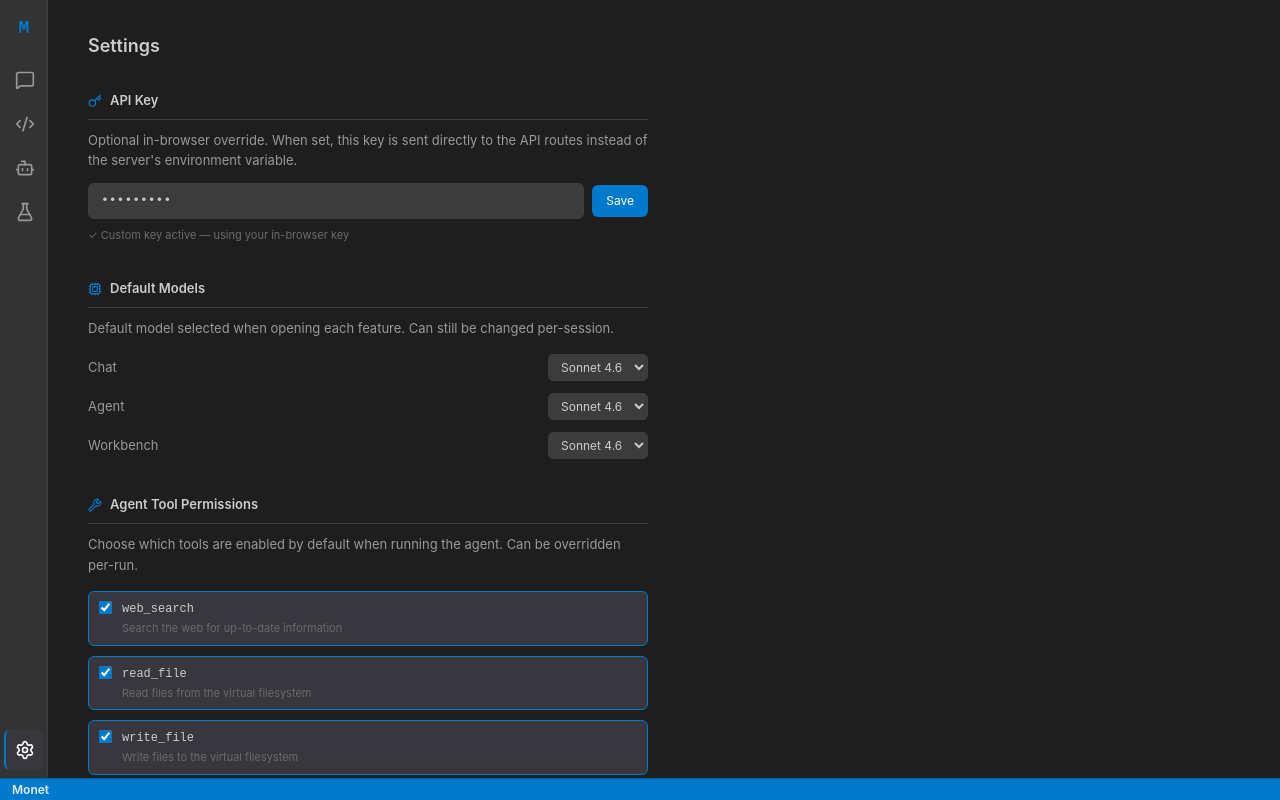
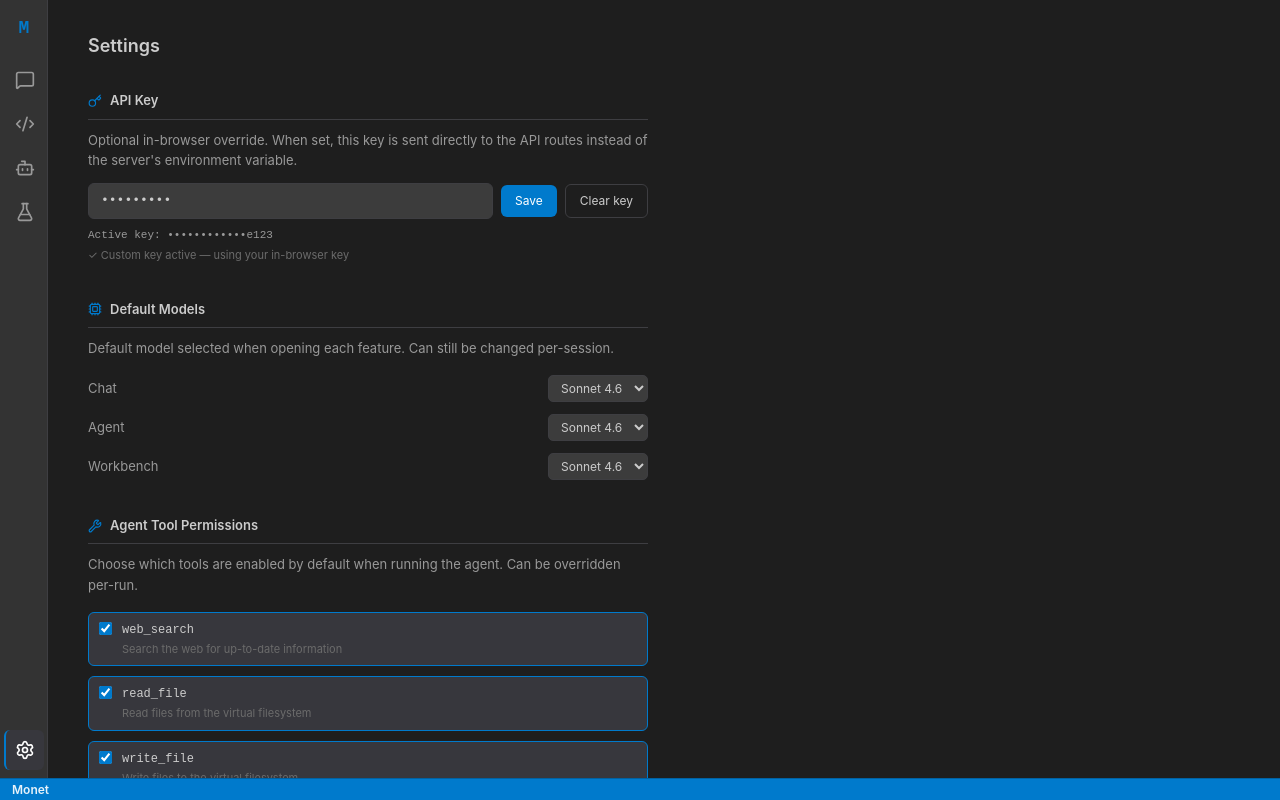
Before and after one commit to southwestmogrown/monet, a Next.js app: page /settings in a window 1280 px wide. Both pictures are taken after typing "Sample123" into the empty fields and a click on the button "Save". Built offline with nearby package versions, Linux system fonts and the light colour scheme.

Commit message:
D-1: Add Clear key button and masked key display to SettingsPanel
Co-authored-by: southwestmogrown <76767429+southwestmogrown@users.noreply.github.com>

```diff
--- a/src/components/settings/SettingsPanel.tsx
+++ b/src/components/settings/SettingsPanel.tsx
@@ -24,6 +24,15 @@ export function SettingsPanel() {
     setKeySaved(true);
     setTimeout(() => setKeySaved(false), 2000);
   };
+
+  const clearKey = () => {
+    store.setAnthropicKeyOverride("");
+    setKeyDraft("");
+  };
+
+  const maskedKey = store.anthropicKeyOverride
+    ? "••••••••••••" + store.anthropicKeyOverride.slice(-4)
+    : null;
 
   const toggleTool = (tool: AgentToolName) => {
     const current = store.agentToolDefaults;
@@ -103,8 +112,31 @@ export function SettingsPanel() {
             {keySaved ? <Check size={12} /> : null}
             {keySaved ? "Saved" : "Save"}
           </button>
+          <button
+            onClick={clearKey}
+            style={{
+              display: "flex",
+              alignItems: "center",
+              padding: "7px 14px",
+              background: "none",
+              border: "1px solid var(--border)",
+              borderRadius: 6,
+              color: "var(--text-primary)",
+              fontSize: 12,
+              cursor: "pointer",
+              whiteSpace: "nowrap",
+              fontFamily: "inherit",
+            }}
+          >
+            Clear key
+          </button>
         </div>
-        <div style={{ marginTop: 8, fontSize: 11, color: "var(--text-muted)" }}>
+        {maskedKey && (
+          <div style={{ marginTop: 8, fontSize: 11, fontFamily: "monospace", color: "var(--text-secondary)" }}>
+            Active key: {maskedKey}
+          </div>
+        )}
+        <div style={{ marginTop: maskedKey ? 4 : 8, fontSize: 11, color: "var(--text-muted)" }}>
           {store.anthropicKeyOverride
             ? "✓ Custom key active — using your in-browser key"
             : "Using server environment variable (ANTHROPIC_API_KEY)"}
```
